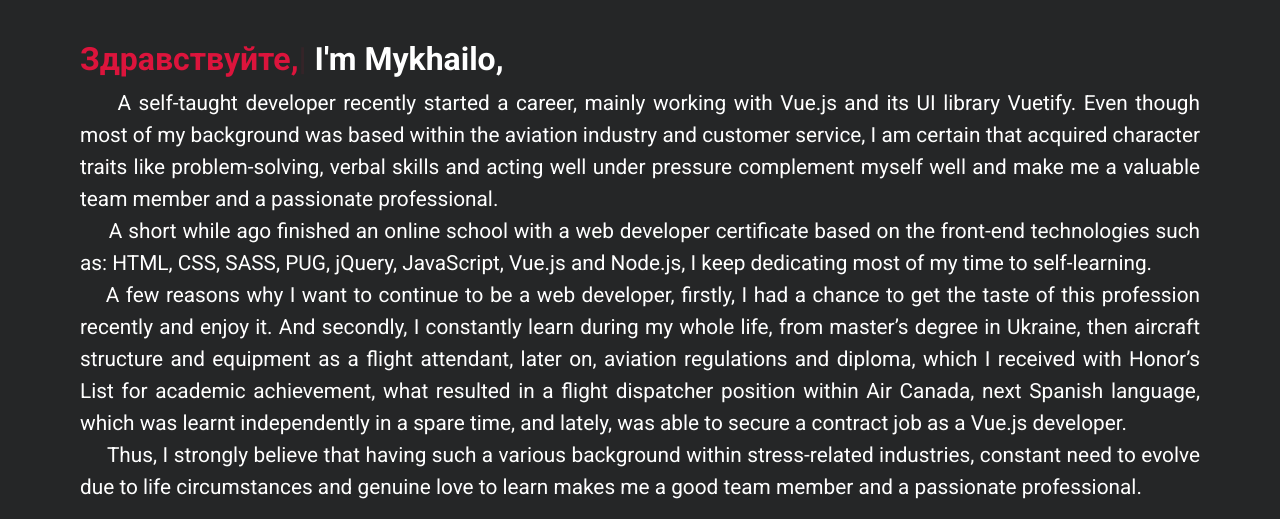
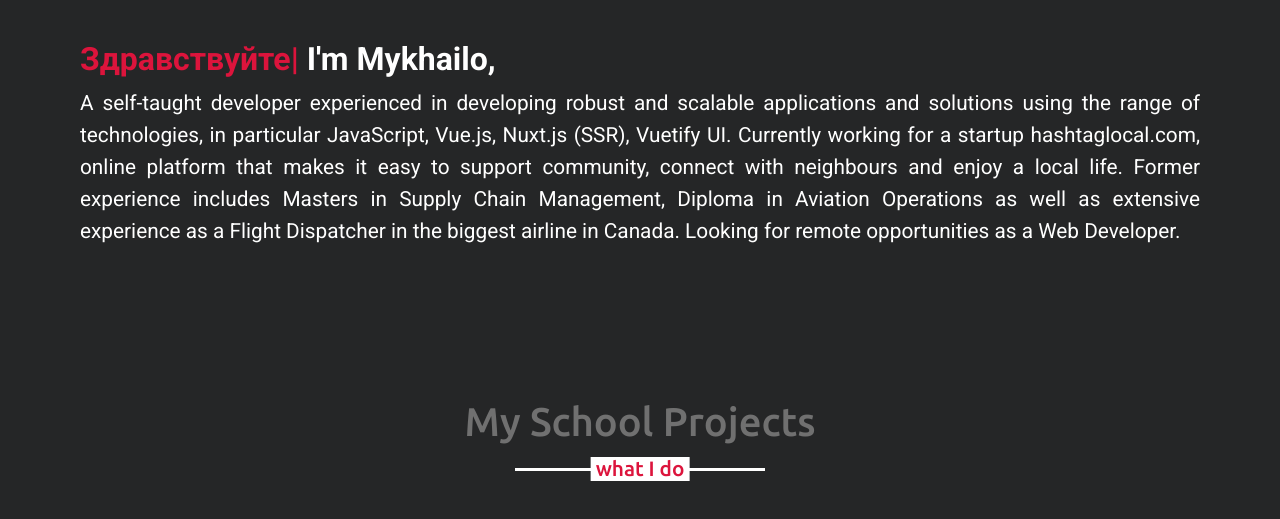
Before and after one commit to Misha-O/portfolio, a plain HTML site: page index.html in a window 1280 px wide. Shown: the part 983-1502 px from the top of the page. Drawn offline with nearby package versions, Linux system fonts and the light colour scheme; a script that the page names is missing.

Commit message:
updated info,removed cv link,wording changes

```diff
--- a/index.html
+++ b/index.html
@@ -89,17 +89,12 @@
           </div>
           <div class="about__text-descr">
             <p>
-              &nbsp;&nbsp;&nbsp;&nbsp;&nbsp;A self-taught developer recently started a career, mainly working with Vue.js and its UI library Vuetify. Even though most of my background was based within the aviation industry and customer service, I am certain that acquired character traits like problem-solving, verbal skills and acting well under pressure complement myself well and make me a valuable team member and a passionate professional.
-              <br>
-              &nbsp;&nbsp;&nbsp;&nbsp;
-              A short while ago finished an online school with a web developer certificate based on the front-end technologies such as: HTML, CSS, SASS, PUG, jQuery, JavaScript, Vue.js and Node.js, I keep dedicating most of my time to self-learning.
-<br>
-&nbsp;&nbsp;&nbsp;&nbsp;A few reasons why I want to continue to be a web developer, firstly, I had a chance to get the taste of this profession recently and enjoy it. And secondly, I constantly learn during my whole life, from master’s degree in Ukraine, then aircraft structure and equipment as a flight attendant, later on, aviation regulations and diploma, which I received with Honor’s List for academic achievement, what resulted in a flight dispatcher position within Air Canada, next Spanish language, which was learnt independently in a spare time, and lately, was able to secure a contract job as a Vue.js developer.
-<br>&nbsp;&nbsp;&nbsp;&nbsp;
-Thus, I strongly believe that having such a various background within stress-related industries, constant need to evolve due to life circumstances and genuine love to learn makes me a good team member and a passionate professional.
+                A self-taught developer experienced in developing robust and scalable applications and solutions using the range of technologies, in particular JavaScript, Vue.js, Nuxt.js (SSR), Vuetify UI.
+                Currently working for a startup hashtaglocal.com, online platform that makes it easy to support community, connect with neighbours and enjoy a local life.
+                Former experience includes Masters in Supply Chain Management, Diploma in Aviation Operations as well as extensive experience as a Flight Dispatcher in the biggest airline in Canada.
+                Looking for remote opportunities as a Web Developer.
             </p>
           </div>
-          <a href="https://drive.google.com/file/d/1UC6qrpdLKR2_E4vNrxVsW_w_XHi5-yt_/view?usp=sharing" class="btn btn--cv" target="_blank">Download Resume</a>
         </div>
       </div>
     </section>
@@ -107,7 +102,7 @@ Thus, I strongly believe that having such a various background within stress-rel
     <!-- my projects -->
     <section class="projects" id="projects">
       <div class="max-width">
-        <h2 class="projects__title title">My Projects</h2>
+        <h2 class="projects__title title">My School Projects</h2>
         <div class="carousel owl-carousel">
           <div class="card">
             <div class="box">
--- a/js/main.js
+++ b/js/main.js
@@ -38,7 +38,7 @@ $(document).ready(function () {
   });
 
   // typing animation
-  const typedSctringOne = ["CSS", "JavaScript", "jQuery", "Vue JS", "Node JS"];
+  const typedSctringOne = ["HTML", "CSS/SASS", "jQuery", "JavaScript", "Vue.js", "Nuxt.js", "Vuetify UI"];
   var typed = new Typed("#typing-1", {
     strings: [...typedSctringOne],
     typeSpeed: 50,
```
